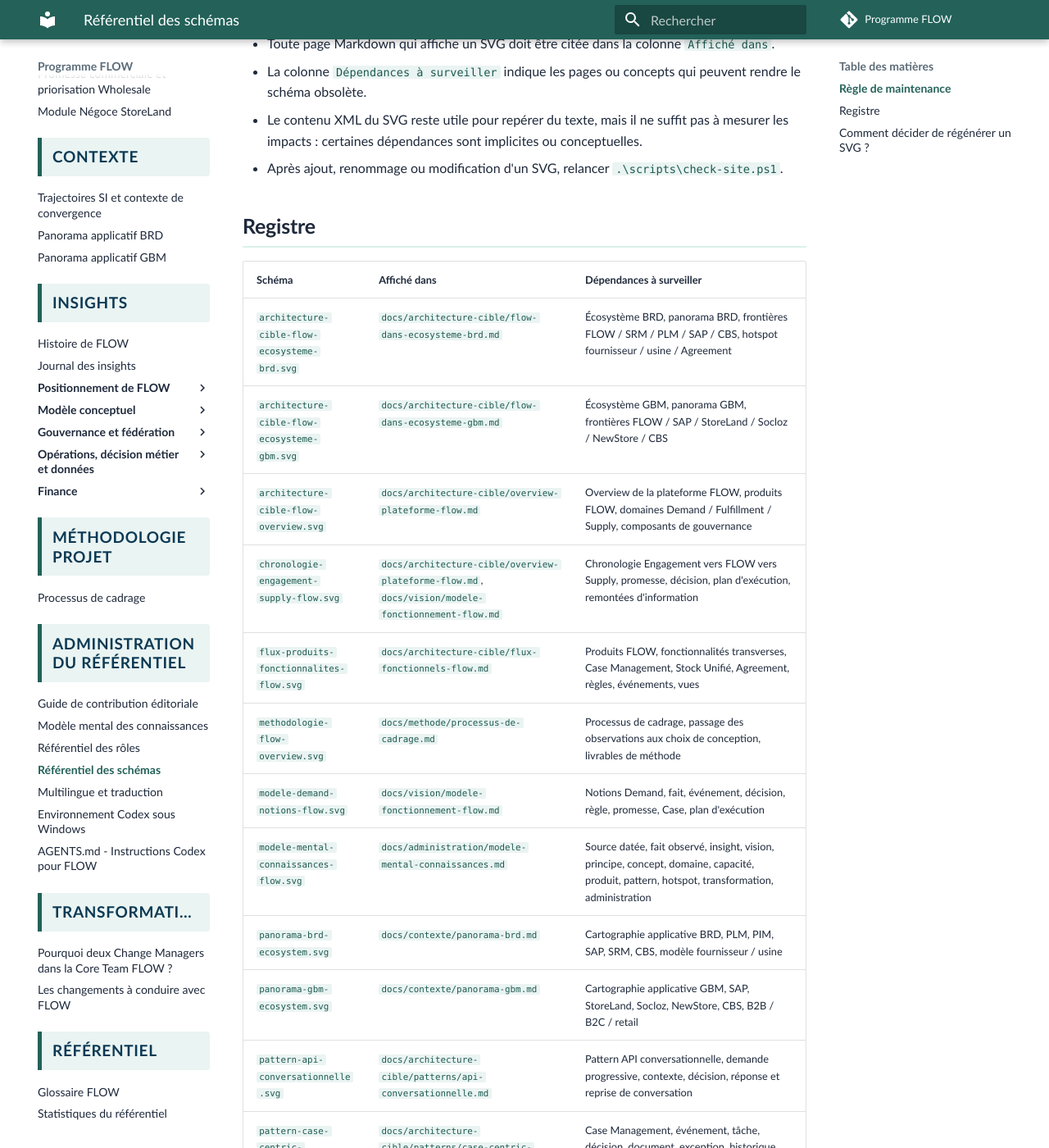
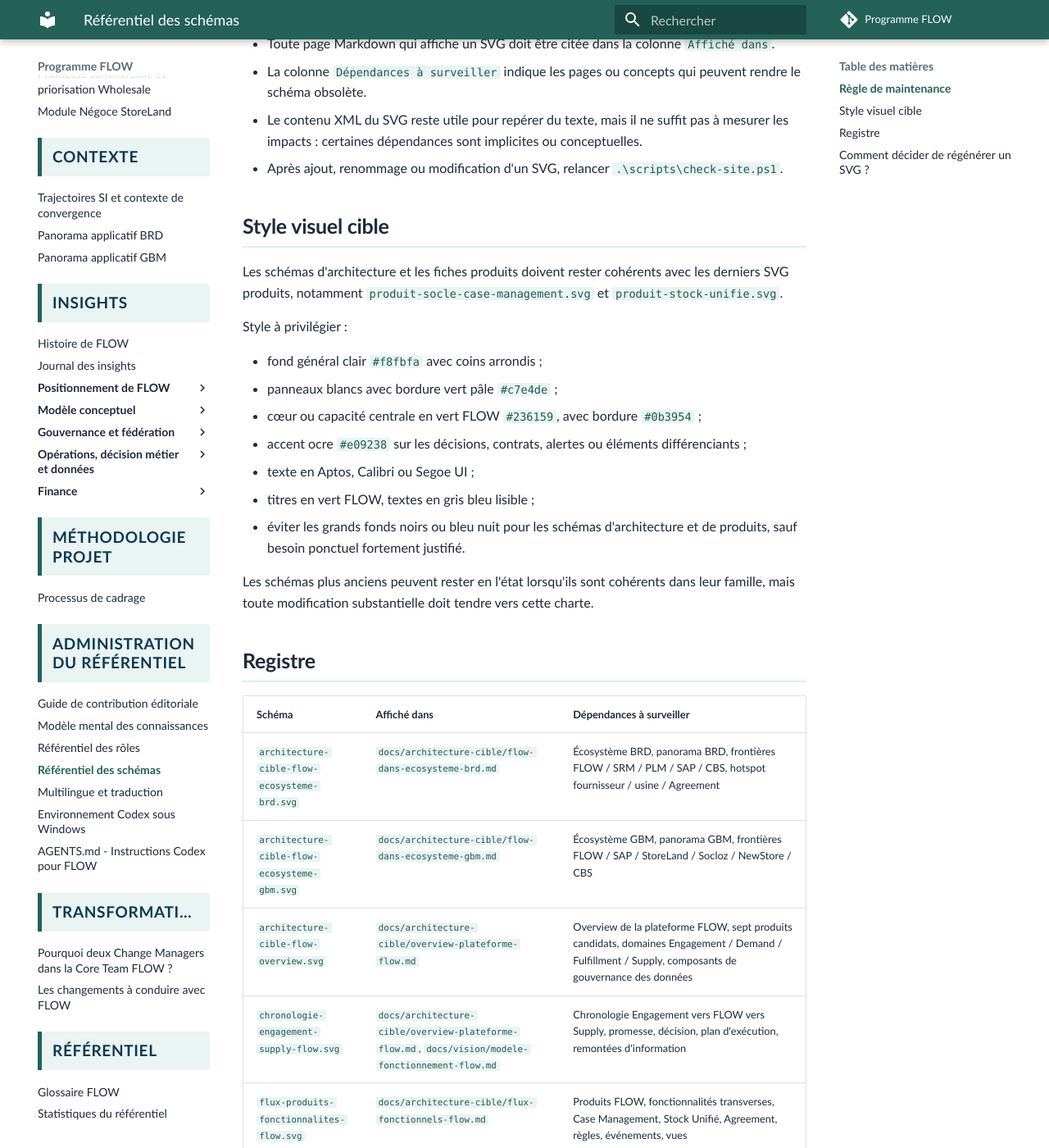
Before and after one commit to laurent-sintes/FLOW-Program, an MkDocs documentation site: the page built from docs/administration/referentiel-schemas.md, in a window 1280 px wide and 1400 px high, scrolled down 623 px. Shown: the whole window at 82% size. Built offline with MkDocs 1.6.1 and Material for MkDocs 9.7.7, drawn with Linux system fonts in a browser that asks for light colours; comment, search, counter and statistics services are not loaded.

Commit message:
Align architecture overview diagram style

```diff
--- a/docs/administration/referentiel-schemas.md
+++ b/docs/administration/referentiel-schemas.md
@@ -32,13 +32,29 @@ Un schéma n'est pas seulement une illustration. Il porte souvent une partie du
 - Le contenu XML du SVG reste utile pour repérer du texte, mais il ne suffit pas à mesurer les impacts : certaines dépendances sont implicites ou conceptuelles.
 - Après ajout, renommage ou modification d'un SVG, relancer `.\scripts\check-site.ps1`.
 
+## Style visuel cible
+
+Les schémas d'architecture et les fiches produits doivent rester cohérents avec les derniers SVG produits, notamment `produit-socle-case-management.svg` et `produit-stock-unifie.svg`.
+
+Style à privilégier :
+
+- fond général clair `#f8fbfa` avec coins arrondis ;
+- panneaux blancs avec bordure vert pâle `#c7e4de` ;
+- cœur ou capacité centrale en vert FLOW `#236159`, avec bordure `#0b3954` ;
+- accent ocre `#e09238` sur les décisions, contrats, alertes ou éléments différenciants ;
+- texte en Aptos, Calibri ou Segoe UI ;
+- titres en vert FLOW, textes en gris bleu lisible ;
+- éviter les grands fonds noirs ou bleu nuit pour les schémas d'architecture et de produits, sauf besoin ponctuel fortement justifié.
+
+Les schémas plus anciens peuvent rester en l'état lorsqu'ils sont cohérents dans leur famille, mais toute modification substantielle doit tendre vers cette charte.
+
 ## Registre
 
 | Schéma | Affiché dans | Dépendances à surveiller |
 | --- | --- | --- |
 | `architecture-cible-flow-ecosysteme-brd.svg` | `docs/architecture-cible/flow-dans-ecosysteme-brd.md` | Écosystème BRD, panorama BRD, frontières FLOW / SRM / PLM / SAP / CBS, hotspot fournisseur / usine / Agreement |
 | `architecture-cible-flow-ecosysteme-gbm.svg` | `docs/architecture-cible/flow-dans-ecosysteme-gbm.md` | Écosystème GBM, panorama GBM, frontières FLOW / SAP / StoreLand / Socloz / NewStore / CBS |
-| `architecture-cible-flow-overview.svg` | `docs/architecture-cible/overview-plateforme-flow.md` | Overview de la plateforme FLOW, produits FLOW, domaines Demand / Fulfillment / Supply, composants de gouvernance |
+| `architecture-cible-flow-overview.svg` | `docs/architecture-cible/overview-plateforme-flow.md` | Overview de la plateforme FLOW, sept produits candidats, domaines Engagement / Demand / Fulfillment / Supply, composants de gouvernance des données |
 | `chronologie-engagement-supply-flow.svg` | `docs/architecture-cible/overview-plateforme-flow.md`, `docs/vision/modele-fonctionnement-flow.md` | Chronologie Engagement vers FLOW vers Supply, promesse, décision, plan d'exécution, remontées d'information |
 | `flux-produits-fonctionnalites-flow.svg` | `docs/architecture-cible/flux-fonctionnels-flow.md` | Produits FLOW, fonctionnalités transverses, Case Management, Stock Unifié, Agreement, règles, événements, vues |
 | `methodologie-flow-overview.svg` | `docs/methode/processus-de-cadrage.md` | Processus de cadrage, passage des observations aux choix de conception, livrables de méthode |
```
Also changed, not shown: AGENTS.md (+1 -0 lines), docs/administration/instructions-codex.md (+1 -0 lines), docs/referentiel/statistiques.md (+14 -14 lines), docs/assets/images/architecture-cible-flow-overview.svg, docs/referentiel/page-metrics.json.
